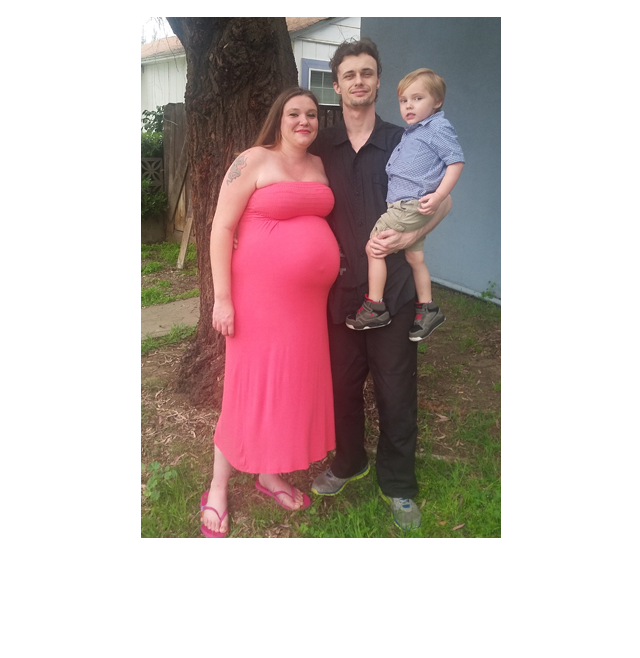
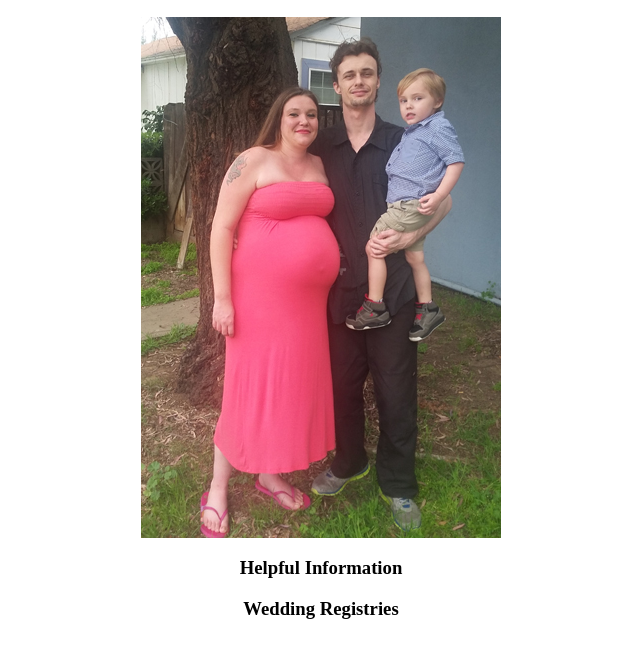
Before and after one commit to lgarren/lgarren.github.io, a plain HTML site: page alynnchris/index.html in a window 1280 px wide. Shown: the part 96-754 px from the top of the page, without its empty margins (319-959 px from the left). Drawn offline with Linux system fonts and the light colour scheme.

Commit message:
sub topics

```diff
--- a/alynnchris/index.html
+++ b/alynnchris/index.html
@@ -2,4 +2,6 @@
 <h1>Alynn Garren & Chris Hausenstein</h1>
 <h2>September 17, 2016</h2>
 <img src="ac.jpg">
+<h3>Helpful Information</h3>
+<h3>Wedding Registries</h3>
 </center>
```
